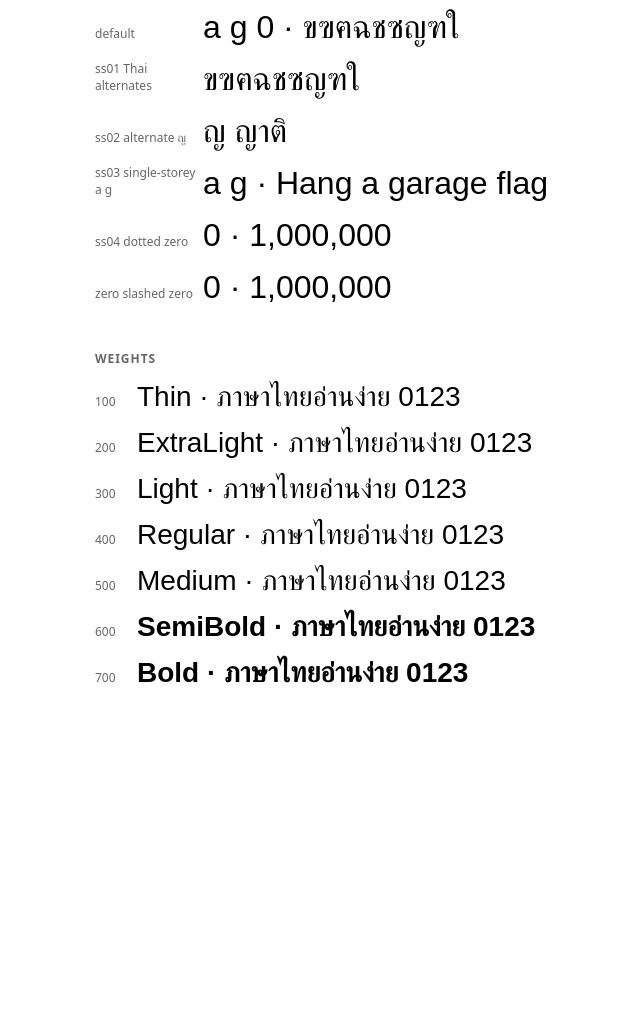
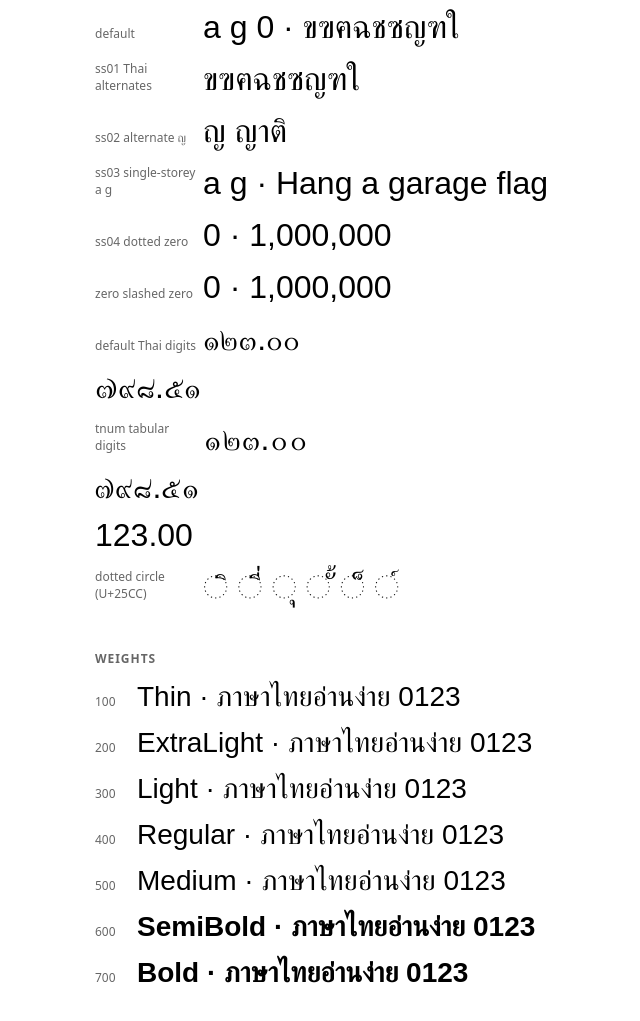
Before and after one commit to thiraphat-ps-dev/thira-sans, a plain HTML site: page proof/index.html in a window 1280 px wide. Shown: the part 1261-2282 px from the top of the page, without its empty margins (65-705 px from the left). Before the commit the page ends 2023 px from the top, so only its background shows below. Drawn offline with Linux system fonts and the light colour scheme; a web font is replaced by a local one.

Commit message:
Add tabular Thai digits (tnum), a dotted circle and zero-width glyphs
- tnum: zero-thai.tf ... nine-thai.tf, components of the Thai digits
  centred on 600 units (the Latin figure width) in all three masters.
  The wide digits (two, three, seven, eight, nine) are scaled
  horizontally to keep 25-40 units of side bearing. Default digits are
  unchanged; tnum is listed in aalt.
- dottedCircle (U+25CC): 12 dots inside the x-height, with top/bottom
  anchors placed so above/below vowels centre on it.
- zerowidthspace, zerowidthnonjoiner, zerowidthjoiner, wordjoiner
  (U+200B/200C/200D/2060): empty, zero width.
- Proof page: tnum toggle and samples for tabular digits and the
  dotted circle.

Co-Authored-By: Claude Opus 5.5 <noreply@anthropic.com>

```diff
--- a/proof/index.html
+++ b/proof/index.html
@@ -128,6 +128,7 @@
         <label><input class="feat" value="ss01" type="checkbox" /> ss01</label>
         <label><input class="feat" value="ss03" type="checkbox" /> ss03</label>
         <label><input class="feat" value="ss04" type="checkbox" /> ss04</label>
+        <label><input class="feat" value="tnum" type="checkbox" /> tnum</label>
         <label><input class="feat" value="zero" type="checkbox" /> zero</label>
         <span id="status">Loading font…</span>
         <a href="https://github.com/thiraphat-ps-dev/thira-sans">GitHub</a>
@@ -173,6 +174,9 @@
         <p style="font-feature-settings: 'ss03'"><small>ss03 single-storey a g</small>a g · Hang a garage flag</p>
         <p style="font-feature-settings: 'ss04'"><small>ss04 dotted zero</small>0 · 1,000,000</p>
         <p style="font-feature-settings: 'zero'"><small>zero slashed zero</small>0 · 1,000,000</p>
+        <p><small>default Thai digits</small>๑๒๓.๐๐<br />๗๙๘.๕๑</p>
+        <p style="font-variant-numeric: tabular-nums"><small>tnum tabular digits</small>๑๒๓.๐๐<br />๗๙๘.๕๑<br />123.00</p>
+        <p><small>dotted circle (U+25CC)</small>◌ิ ◌ี่ ◌ุ ◌ั้ ◌็ ◌์</p>
       </div>
 
       <h2>Weights</h2>
```
Also changed, not shown: README.md, 1 other file.
